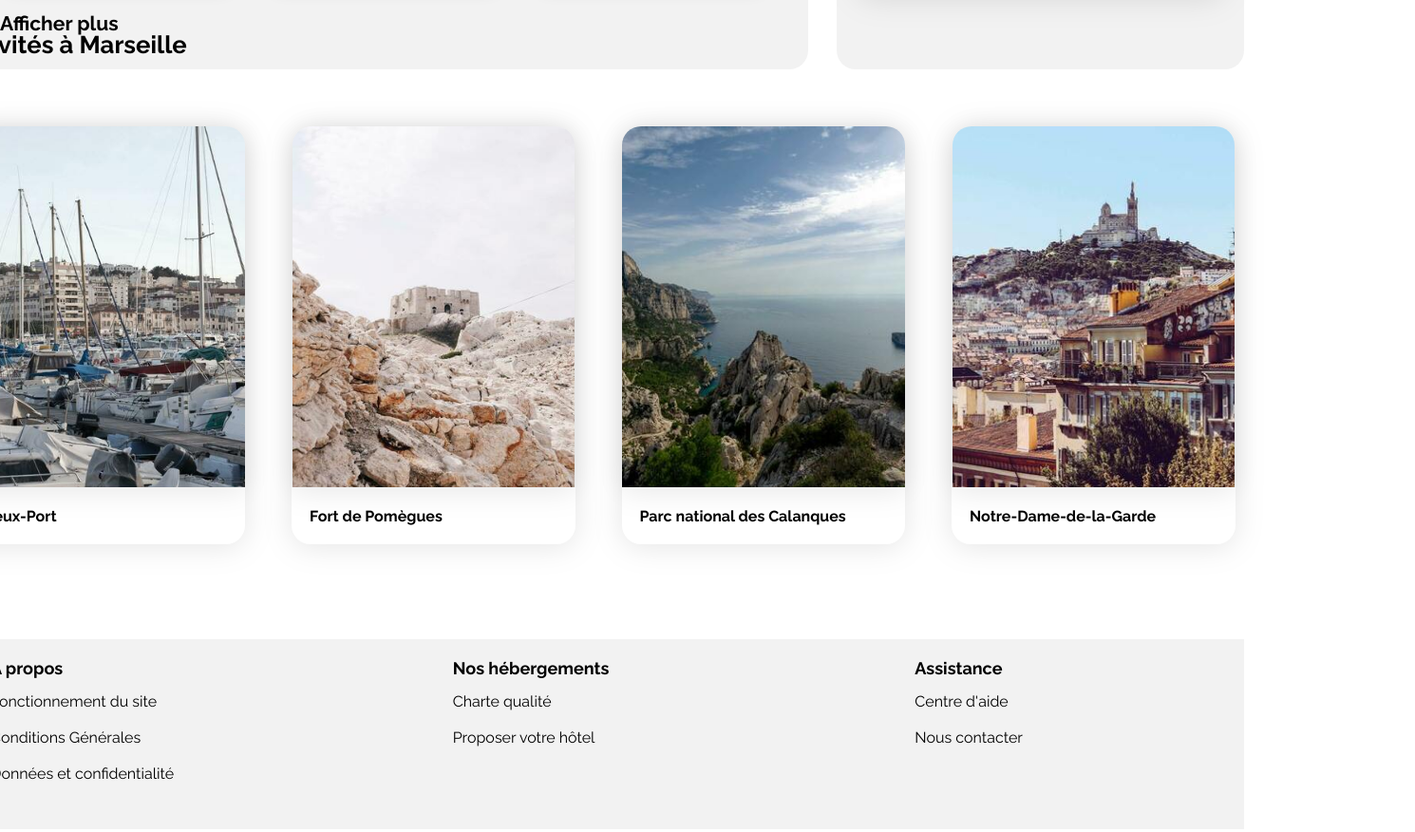
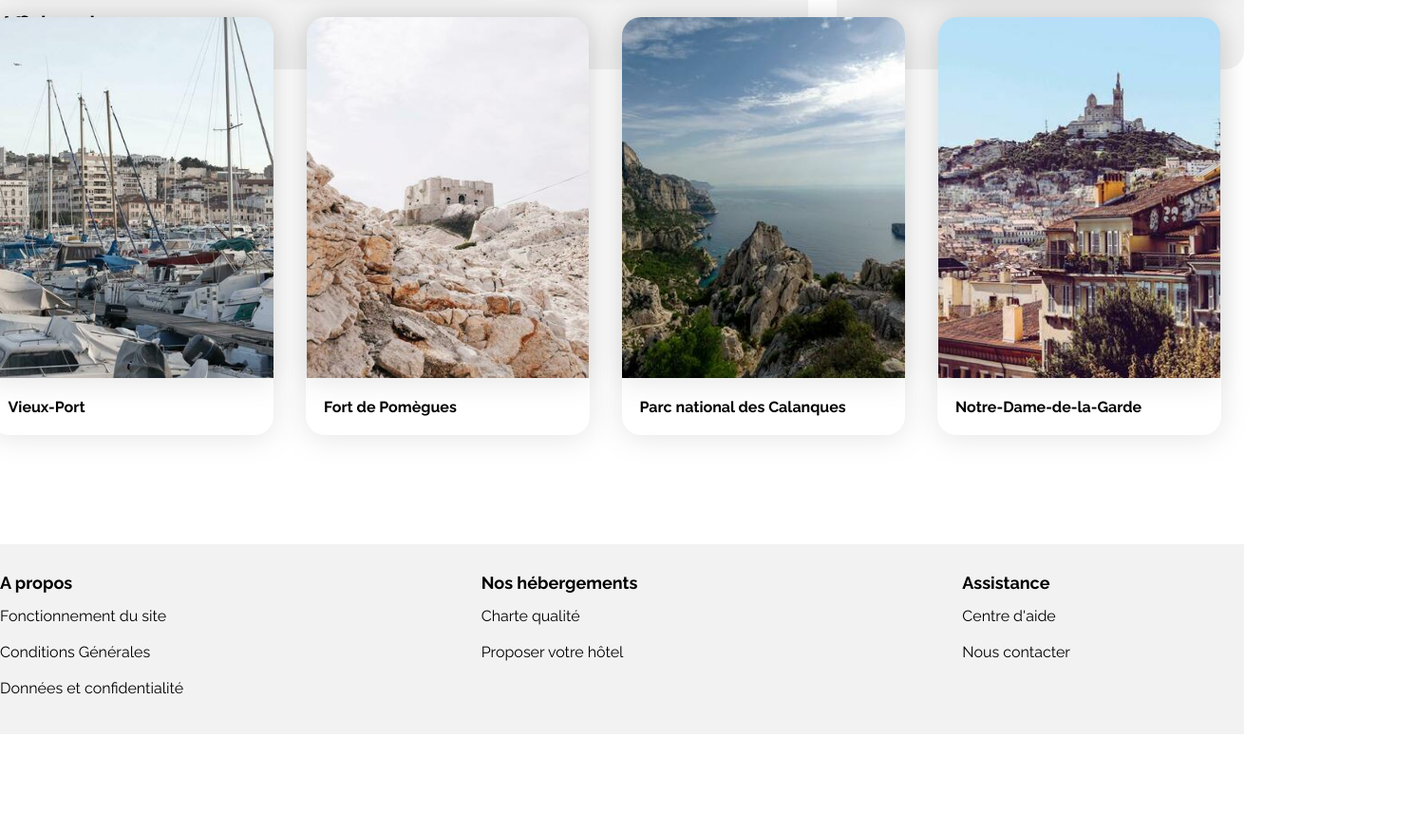
Before and after one commit to Damien-Cuvillier/Projet-2-Booki, a plain HTML site: page index.html in a window 1280 px wide. Shown: the part 1027-1903 px from the top of the page at 95% size, 1490 px wide, since content can reach past the window. After the commit the page ends 1823 px from the top, so only its background shows below. Drawn offline with Linux system fonts and the light colour scheme.

Commit message:
Modification du CSS pour le footer pour un bon dimensionnement en 1440*1024

```diff
--- a/css/activites.css
+++ b/css/activites.css
@@ -3,13 +3,12 @@
 display: flex;
 flex-direction: column;
 align-items: flex-end;
-padding: 30px;
-gap: 30px;
 
+gap: 10px;
 width: 1340px;
 height: 559.02px;
 position: absolute;
-bottom:-850px;
+bottom:-725px;
 
 
 }
@@ -19,7 +18,7 @@ bottom:-850px;
 
 width: 1280px;
 height: 30.02px;
-
+padding-left:75px;
 /* Title/Section */
 font-family: 'Raleway';
 font-style: normal;
@@ -45,8 +44,8 @@ flex-grow: 0;
 display: flex;
 flex-direction: row;
 align-items: flex-start;
-padding: 0px;
-gap: 30px;
+padding-left: 60px;
+gap: 15px;
 
 width: 1280px;
 height: 439px;
--- a/css/style.css
+++ b/css/style.css
@@ -101,7 +101,8 @@ top: 0px;
 
 footer{
    position:absolute;
-   bottom:-1100px;
+   bottom:-1000px;
+
 
 }
 
@@ -110,7 +111,7 @@ footer{
 display: flex;
 flex-direction: row;
 align-items: flex-start;
-padding: 0px;
+
 
 width: 1340px;
 height: 200px;
@@ -133,7 +134,7 @@ display: flex;
 flex-direction: column;
 align-items: flex-start;
 
-padding: 20px;
+padding: 30px;
 gap: 15px;
 
 width: 446.67px;
```
